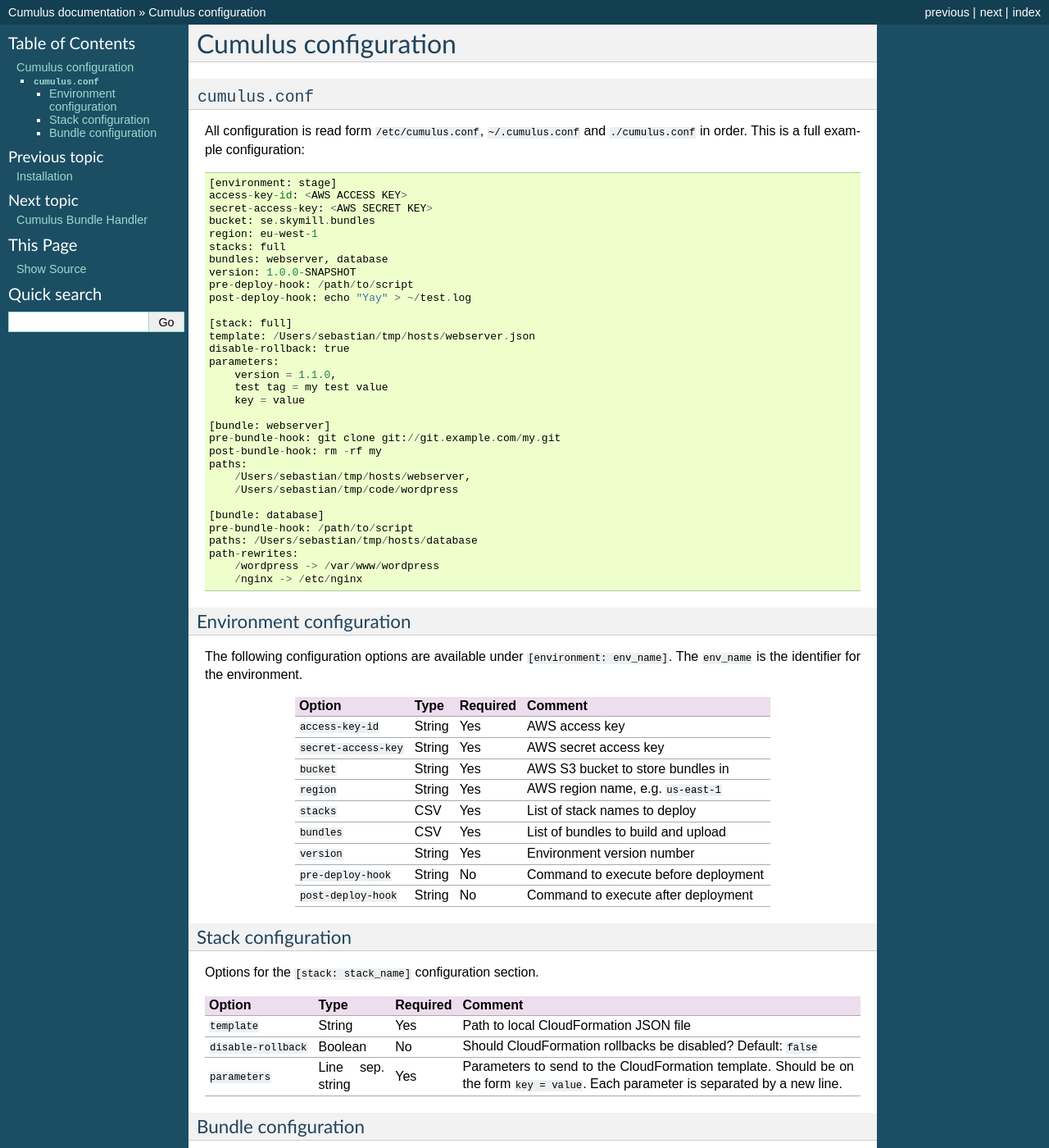
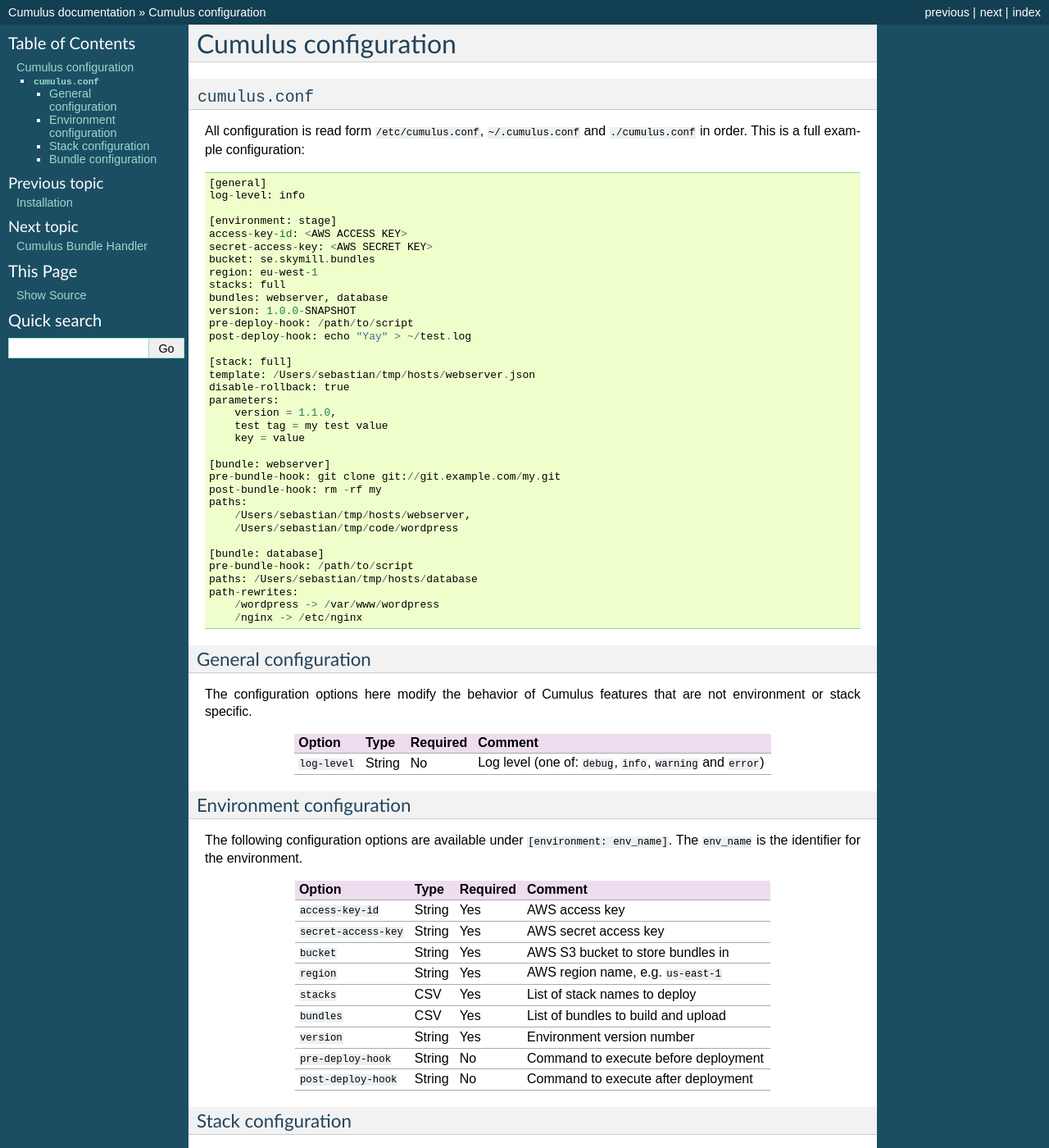
Before and after one commit to skymill/cumulus, a Sphinx documentation site: the page built from docs/cumulus_configuration.rst, in a window 1280 px wide and 1400 px high. Shown: the whole window at 82% size. Built offline with Sphinx 7.4.7, drawn with Linux system fonts in a browser that asks for light colours; the version number could not be read and is left out.

Commit message:
Wrote documentation for #63

```diff
--- a/docs/cumulus_configuration.rst
+++ b/docs/cumulus_configuration.rst
@@ -7,6 +7,9 @@
 
 All configuration is read form ``/etc/cumulus.conf``, ``~/.cumulus.conf`` and ``./cumulus.conf`` in order. This is a full example configuration:
 ::
+
+    [general]
+    log-level: info
 
     [environment: stage]
     access-key-id: <AWS ACCESS KEY>
@@ -40,6 +43,18 @@
     path-rewrites:
         /wordpress -> /var/www/wordpress
         /nginx -> /etc/nginx
+
+
+General configuration
+^^^^^^^^^^^^^^^^^^^^^
+
+The configuration options here modify the behavior of Cumulus features that are not environment or stack specific.
+
+======================= ================== ======== ==========================================
+Option                  Type               Required Comment
+======================= ================== ======== ==========================================
+``log-level``           String             No       Log level (one of: ``debug``, ``info``, ``warning`` and ``error``)
+======================= ================== ======== ==========================================
 
 
 Environment configuration
```
